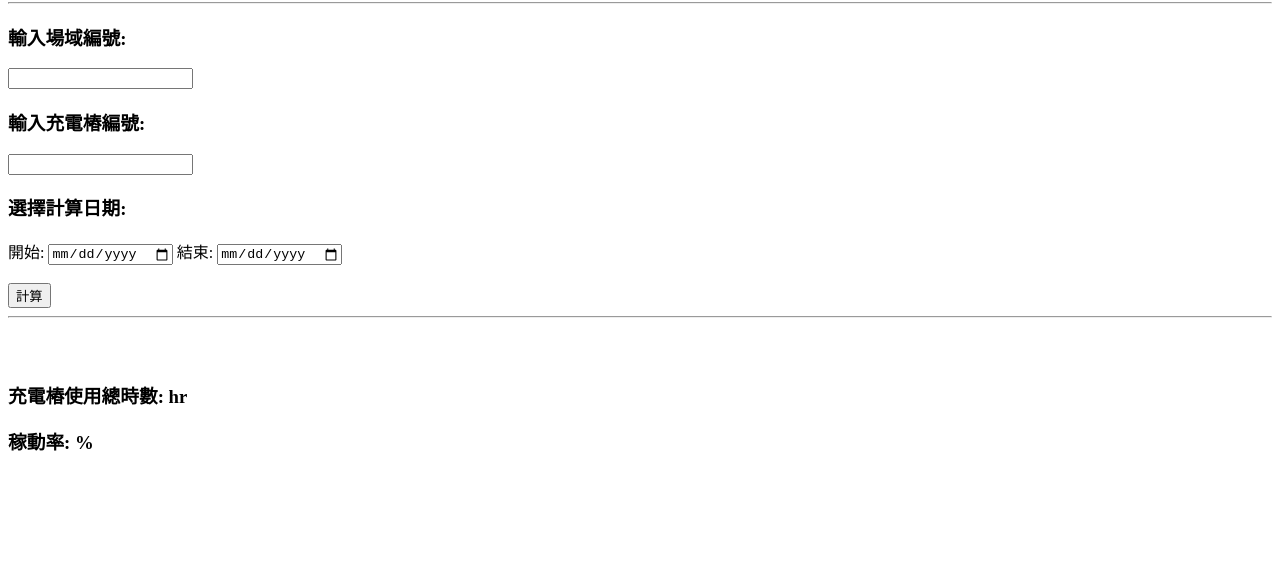
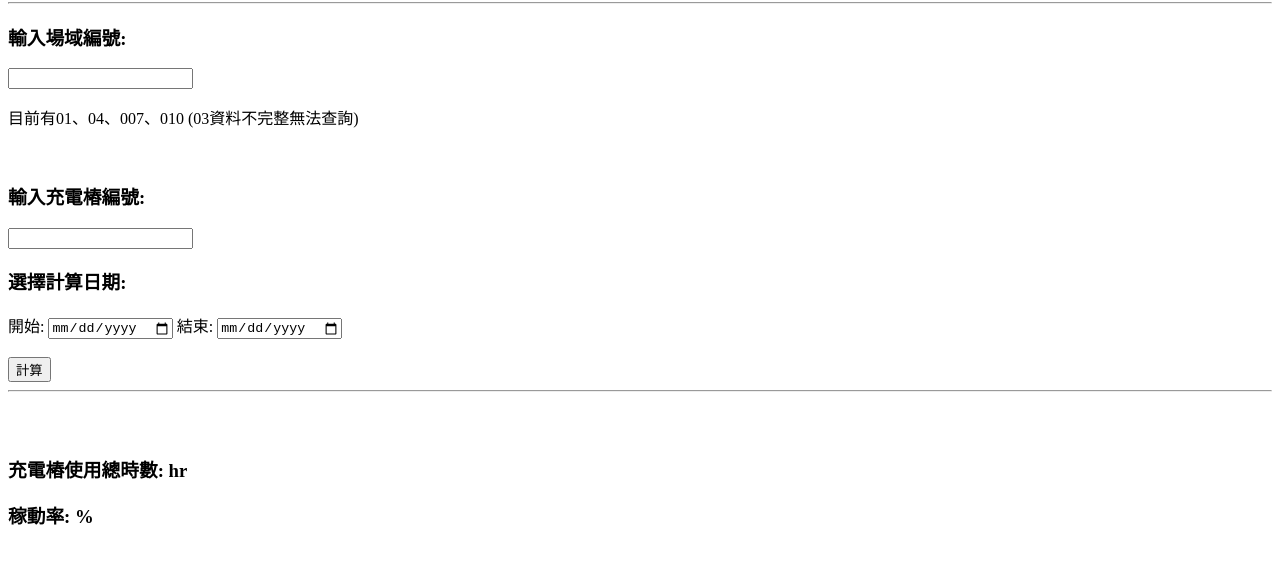
Before and after one commit to trent3281/OperatingRate, a website: page OperatingRate.html in a window 1280 px wide. Shown: the part 87-650 px from the top of the page. Drawn offline with Linux system fonts and the light colour scheme.

Commit message:
場域編號提示

```diff
--- a/OperatingRate.html
+++ b/OperatingRate.html
@@ -13,6 +13,7 @@
 
     <h3><label for="place-number">輸入場域編號:</label></h3>
     <input type="text" id="place-number">
+    <p>目前有01、04、007、010 (03資料不完整無法查詢)</p>
     <br>
 
     <h3><label for="charger-number">輸入充電樁編號:</label></h3>
@@ -35,7 +36,10 @@
         <h3>充電樁使用總時數: <span id="total-hours"></span> hr</h3>
         <h3>稼動率: <span id="operating-rate"></span> %</h3>
     </div>
-    <div id="no-data" style="display: none;"><h3>找不到資料</h3> <p>請確認場域編號與對應充電樁編號正確</p></div>
+    <div id="no-data" style="display: none;">
+        <h3>找不到資料</h3>
+        <p>請確認場域編號與對應充電樁編號正確</p>
+    </div>
 
     <script>
         async function main() {
```
